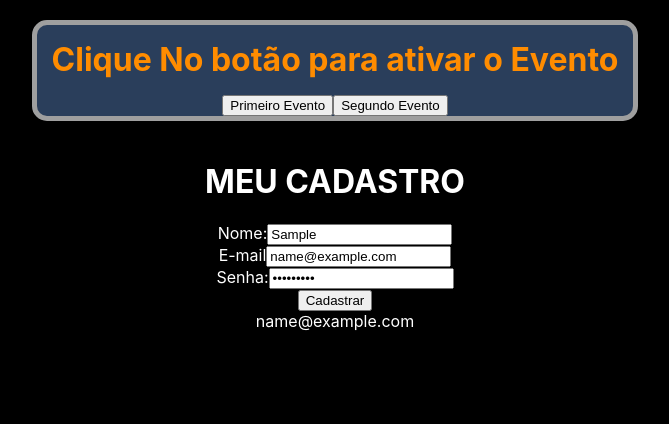
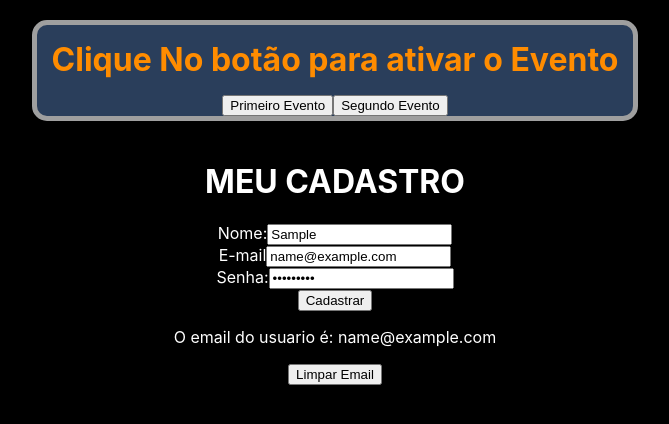
Before and after one commit to NashiCodes/React, a React (Create React App) app: page / in a window 1280 px wide. Both pictures are taken after typing "Sample", "name@example.com", "Sample123" into the empty fields and a click on the button "Cadastrar". Shown: the top 424 px of the page, without its empty margins (305-974 px from the left). Built offline with nearby package versions, Linux system fonts and the light colour scheme.

Commit message:
conditional with REACT

```diff
--- a/src/components/Form.js
+++ b/src/components/Form.js
@@ -6,7 +6,10 @@ function Form() {
     e.preventDefault();
     setUserEmail(email);
     console.log(`Usuario ${name} foi cadastrado com a senha: ${password}`);
-    console.log(`Seu E-mail cadastrado é: ${userEmail}`);
+    console.log(`Seu E-mail cadastrado é: ${email}`);
+  }
+  function limpar() {
+    setUserEmail("");
   }
 
   const [name, setName] = useState();
@@ -52,7 +55,17 @@ function Form() {
         <div>
           <Button btype="submit" text="Cadastrar" event={Cadastro} />
         </div>
-        {userEmail}
+        {(userEmail == undefined || userEmail == "") && (
+          <div>
+            <p>Email vazio</p>
+          </div>
+        )}
+        {userEmail && (
+          <div>
+            <p>O email do usuario é: {userEmail}</p>
+            <Button text="Limpar Email" event={limpar} />
+          </div>
+        )}
       </form>
     </div>
   );
```
